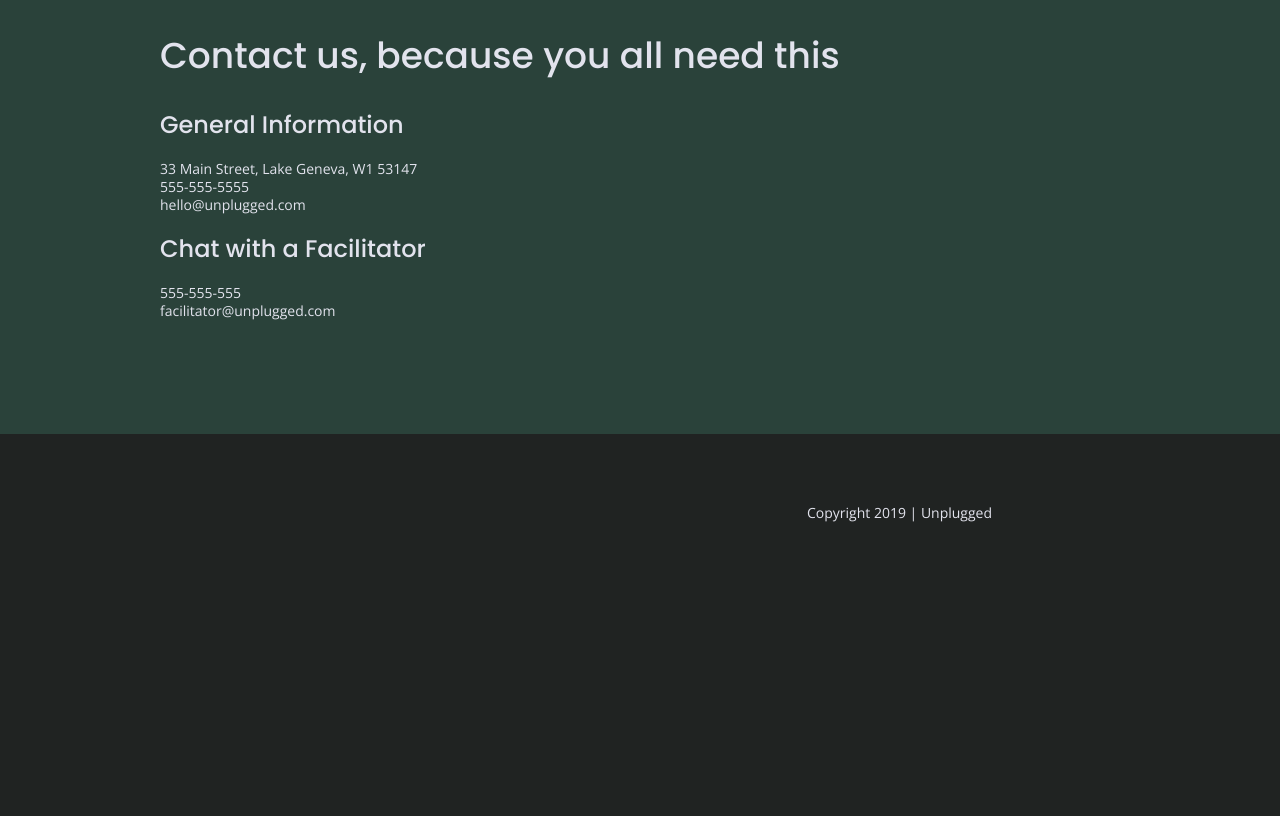
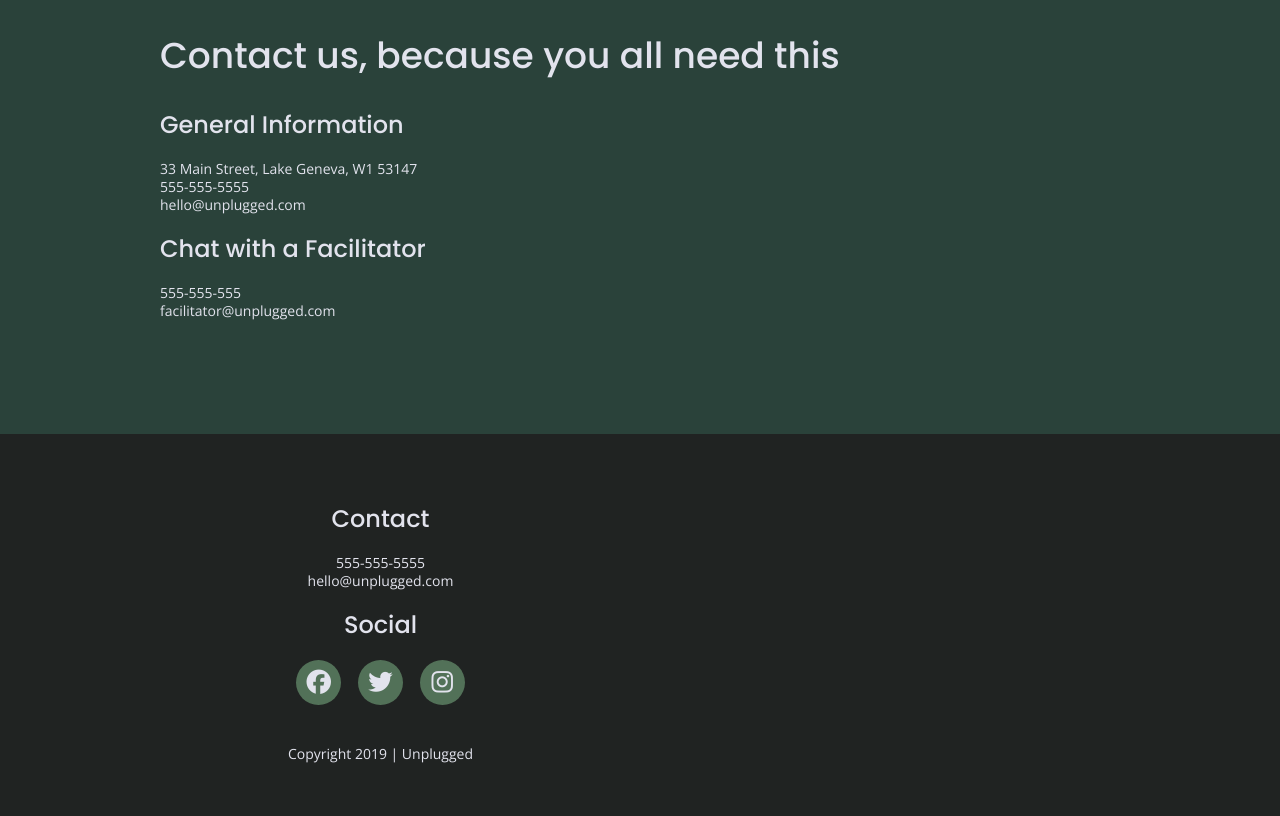
Before and after one commit to lyndseyharvey/unplugged-retreat, a plain HTML site: page about/index.html in a window 1280 px wide. Shown: the part 1160-1976 px from the top of the page. Before the commit the page ends 1752 px from the top, so only its background shows below. Drawn offline with nearby package versions, Linux system fonts and the light colour scheme; files whose address does not match are found by name.

Commit message:
Social icons and styling

```diff
--- a/about/index.html
+++ b/about/index.html
@@ -20,6 +20,8 @@
   <link rel="stylesheet" href="../css/main.css">
 
   <meta name="theme-color" content="#fafafa">
+
+  <script src="https://kit.fontawesome.com/bf304fc39c.js" crossorigin="anonymous"></script>
 
 <!-- Google Fonts -->
   <link href="https://fonts.googleapis.com/css?family=Open+Sans:400,700|Poppins:500,700" rel="stylesheet">
@@ -79,15 +81,23 @@
 <footer>
   <div class="content-wrapper">
     <div class="footer-content">
+      <div class="contact">
+        <h3>Contact</h3>
+        <address>
+          <p>555-555-5555</p>
+          <p>hello@unplugged.com</p>
+        </address>
       <div class="social">
+        <h3>Social</h3>
         <div class="social-icons">
-            <p><a href="https://www.facebook.com/yoursite" target="_blank"</a></p>
-            <p><a href="https://www.twitter.com" target="_blank"</a></p>
-            <p><a href="https://www.instagram.com" target="_blank"</a></p>
+          <p><a href="https://www.facebook.com/yoursite" target="_blank"><i class="fab fa-facebook"></i></a></p>
+          <p><a href="https://www.twitter.com" target="_blank"><i class="fab fa-twitter"></i></a></p>
+          <p><a href="https://www.instagram.com" target="_blank"><i class="fab fa-instagram"></i></a></p>
         </div>
       </div>
       <div class="copyright">
         <p>Copyright 2019 &#124; Unplugged</p>
+      </div>
     </div>
   </div>
 </div>
--- a/css/main.css
+++ b/css/main.css
@@ -242,6 +242,21 @@ footer .social-icons p {
   display: flex;
   justify-content: center;
   align-items: center;
+
+}
+
+footer .social-icons i {
+  	font-size: 1.75em;
+    margin-bottom: 40px;
+    color: #e2e3ed;
+    background-color: #527158;
+    border-radius: 50%;
+    width: 45px;
+    height: 45px;
+    display: flex;
+    align-items: center;
+    justify-content: center;
+  }
 }
 
 footer .copyright {
@@ -339,7 +354,7 @@ input[type=button] {
 
 .features i {
 	font-size: 3.75em;
-        margin-bottom: 40px;
+  margin-bottom: 40px;
 }
 
 /*******Reviews****/
```
Also changed, not shown: faq/index.html (+7 -4 lines), index.html (+3 -3 lines). Lines whose indentation alone changed are shown as unchanged.
